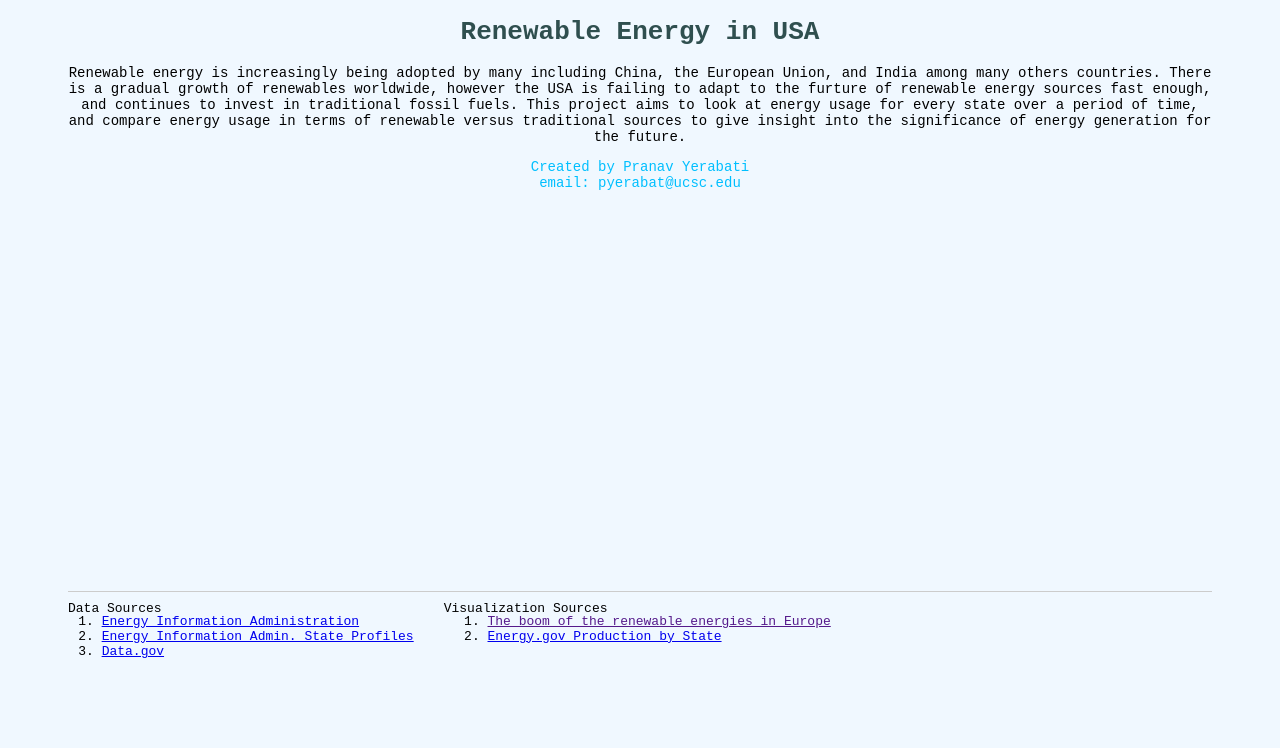
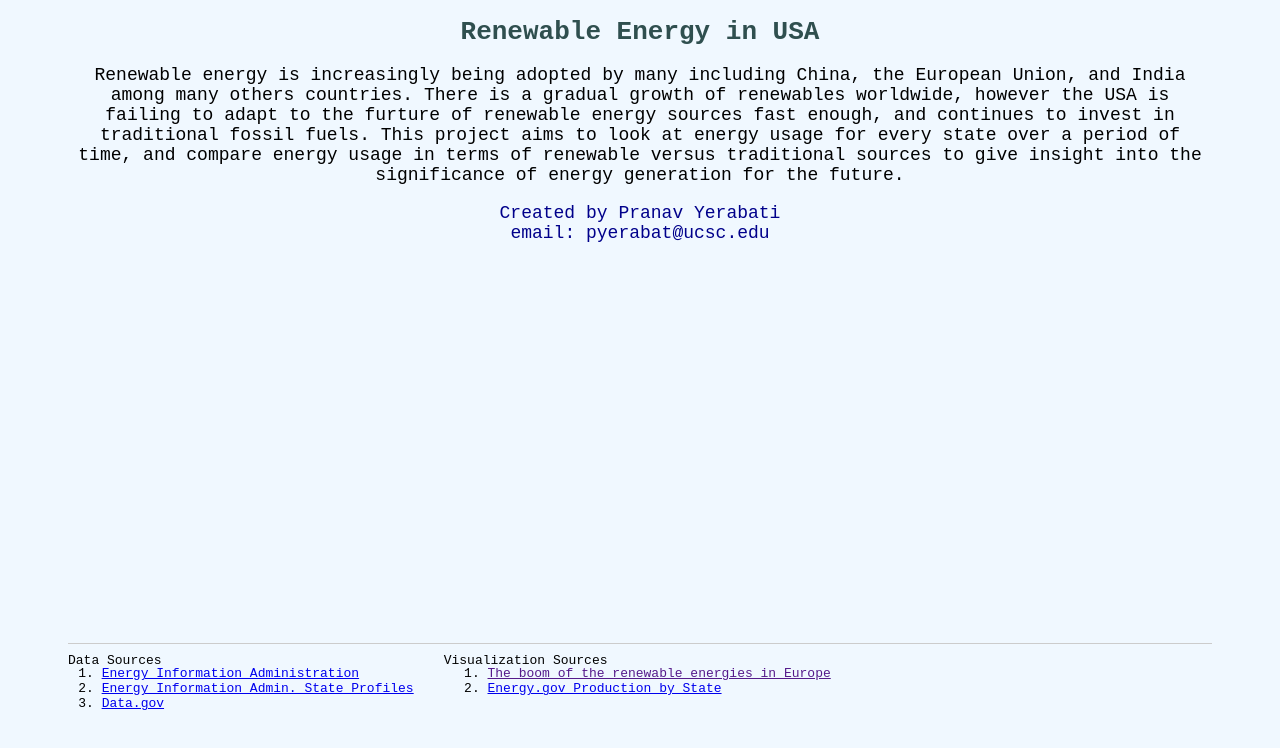
Before and after one commit to pranav93y/pranav93y.github.io, a plain HTML site: page index.html in a window 1280 px wide. Drawn offline with Linux system fonts and the light colour scheme; a script that the page names is missing.

Commit message:
cs263 project proposal

```diff
--- a/index.html
+++ b/index.html
@@ -14,7 +14,7 @@
 
         p{
             font-family: monospace;
-            font-size: 14px;
+            font-size: 18px;
             text-align: center;
             margin-left: 60px;
             margin-right: 60px;
@@ -41,9 +41,9 @@
     <script type="text/javascript" src="project.js"></script>
       <!-- Pranav C Yerabati Venkata -->
     <p>Renewable energy is increasingly being adopted by many including China, the European Union, and India among many others countries. There is a gradual growth of renewables worldwide, however the USA is failing to adapt to the furture of renewable energy sources fast enough, and continues to invest in traditional fossil fuels. This project aims to look at energy usage for every state over a period of time, and compare energy usage in terms of renewable versus traditional sources to give insight into the significance of energy generation for the future.</p>
-    <div style="text-align: center; font-family: monospace; font-size: 14px;">
-        <h7 style="color: deepskyblue">Created by Pranav Yerabati</h7><br>
-      <h7 style="color: deepskyblue">email: pyerabat@ucsc.edu</h7>
+    <div style="text-align: center; font-family: monospace; font-size: 18px;">
+        <h7 style="color:darkblue">Created by Pranav Yerabati</h7><br>
+      <h7 style="color: darkblue">email: pyerabat@ucsc.edu</h7>
     </div>
     <hr>
     <div>
```
